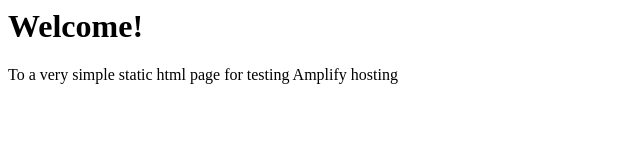
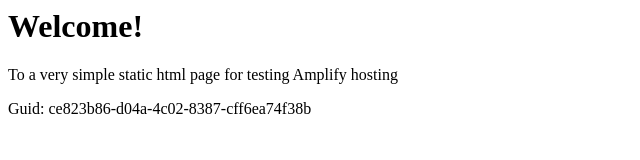
Before and after one commit to aws-aemilia-kix/Github-PR-Commit-Integration-Test-DoNotTouch-Gith-P5X5MO5I-v1-preprod-ap-northeast-3, a website: page src/index.html in a window 1280 px wide. Shown: the whole page, without its empty margins (0-640 px from the left). Drawn offline with Linux system fonts and the light colour scheme.

Commit message:
commit from integ tests

```diff
--- a/src/index.html
+++ b/src/index.html
@@ -1,3 +1,5 @@
+
+
 <html lang="en">
 
 <head>
@@ -10,6 +12,6 @@
 <body>
     <h1>Welcome!</h1>
     <p>To a very simple static html page for testing Amplify hosting</p>
-</body>
+    <p>Guid: ce823b86-d04a-4c02-8387-cff6ea74f38b</p></body>
 
 </html>
```
